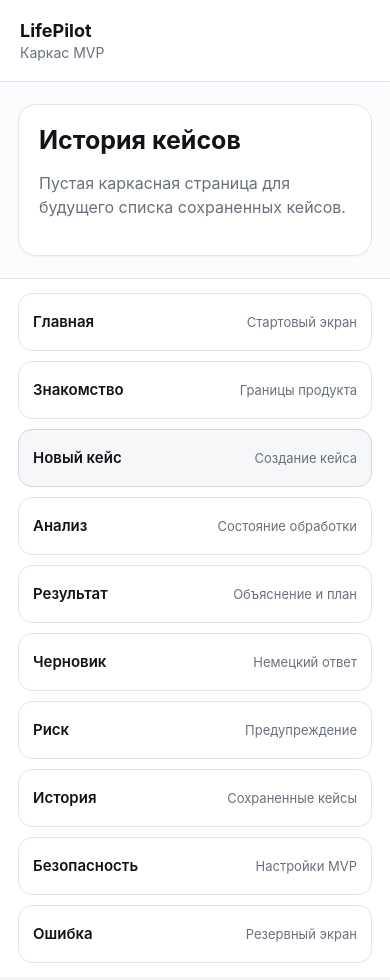
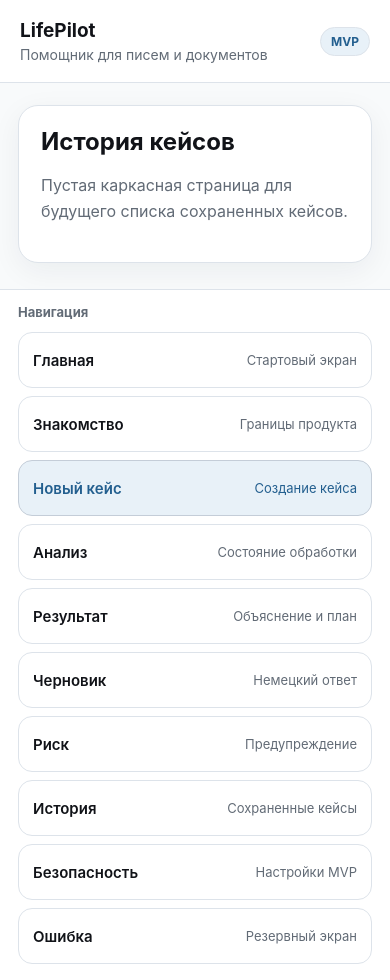
Before and after one commit to Dezus13/Lifepilot, a Next.js app: page /history in a window 390 px wide. Built offline with nearby package versions, Linux system fonts and the light colour scheme.

Commit message:
ui: improve mobile-first design system

```diff
--- a/app/components/MainNavigation.tsx
+++ b/app/components/MainNavigation.tsx
@@ -16,6 +16,7 @@ const links = [
 export function MainNavigation() {
   return (
     <nav className="mobile-navigation" aria-label="Основная навигация">
+      <p className="navigation-title">Навигация</p>
       {links.map((link) => (
         <Link
           className={link.primary ? "nav-link nav-link-primary" : "nav-link"}
--- a/app/components/MobileShell.tsx
+++ b/app/components/MobileShell.tsx
@@ -10,10 +10,11 @@ export function MobileShell({ children }: MobileShellProps) {
     <main className="mobile-shell">
       <div className="mobile-frame">
         <header className="mobile-header">
-          <div>
+          <div className="mobile-brand">
             <p className="mobile-kicker">LifePilot</p>
-            <p className="mobile-header-text">Каркас MVP</p>
+            <p className="mobile-header-text">Помощник для писем и документов</p>
           </div>
+          <span className="mobile-stage">MVP</span>
         </header>
         <section className="mobile-content">{children}</section>
         <MainNavigation />
--- a/app/globals.css
+++ b/app/globals.css
@@ -1,14 +1,17 @@
 :root {
   color-scheme: light;
-  --background: #f3f5f7;
-  --frame: #fbfcfd;
+  --background: #eef2f5;
+  --frame: #f8fafb;
   --surface: #ffffff;
-  --surface-muted: #f5f7f9;
+  --surface-muted: #f2f5f7;
   --text: #111318;
-  --text-muted: #69717d;
-  --line: #e1e5ea;
-  --line-strong: #cfd6df;
-  --accent: #1f5f8b;
+  --text-muted: #626b76;
+  --line: #dde3ea;
+  --line-strong: #c4cdd8;
+  --accent: #235f8f;
+  --accent-soft: #e8f1f8;
+  --focus: #8bbce0;
+  --shadow: 0 18px 50px rgba(20, 31, 44, 0.08);
 }
 
 * {
@@ -24,8 +27,9 @@ body {
 body {
   background: var(--background);
   color: var(--text);
-  font-family: Inter, Arial, Helvetica, sans-serif;
+  font-family: Inter, ui-sans-serif, system-ui, -apple-system, BlinkMacSystemFont, "Segoe UI", sans-serif;
   text-rendering: optimizeLegibility;
+  -webkit-font-smoothing: antialiased;
 }
 
 a {
@@ -37,6 +41,7 @@ a {
   display: flex;
   min-height: 100vh;
   min-height: 100dvh;
+  padding: 0;
   justify-content: center;
   background: var(--background);
 }
@@ -52,14 +57,22 @@ a {
 }
 
 .mobile-header {
+  display: flex;
+  align-items: center;
+  justify-content: space-between;
+  gap: 16px;
   border-bottom: 1px solid var(--line);
   padding: calc(18px + env(safe-area-inset-top)) 20px 18px;
   background: var(--surface);
 }
 
+.mobile-brand {
+  min-width: 0;
+}
+
 .mobile-content p {
   color: var(--text-muted);
-  line-height: 1.5;
+  line-height: 1.6;
 }
 
 .mobile-kicker,
@@ -70,7 +83,7 @@ a {
 
 .mobile-kicker {
   color: var(--text);
-  font-size: 18px;
+  font-size: 19px;
   font-weight: 700;
   letter-spacing: 0;
 }
@@ -80,29 +93,47 @@ a {
   font-size: 14px;
 }
 
+.mobile-stage {
+  flex: 0 0 auto;
+  border: 1px solid var(--line);
+  border-radius: 999px;
+  padding: 6px 10px;
+  color: var(--accent);
+  background: var(--accent-soft);
+  font-size: 12px;
+  font-weight: 700;
+}
+
 .mobile-title {
   margin: 0;
-  font-size: 25px;
+  font-size: 24px;
   line-height: 1.2;
   letter-spacing: 0;
 }
 
 .mobile-content {
   flex: 1;
-  padding: 22px 18px;
+  padding: 22px 18px 26px;
 }
 
 .mobile-navigation {
   display: grid;
-  gap: 10px;
+  gap: 8px;
   border-top: 1px solid var(--line);
   background: var(--surface);
-  padding: 14px 18px calc(14px + env(safe-area-inset-bottom));
+  padding: 14px 18px calc(16px + env(safe-area-inset-bottom));
+}
+
+.navigation-title {
+  margin: 0 0 4px;
+  color: var(--text-muted);
+  font-size: 13px;
+  font-weight: 700;
 }
 
 .nav-link {
   display: flex;
-  min-height: 58px;
+  min-height: 56px;
   align-items: center;
   justify-content: space-between;
   gap: 16px;
@@ -113,6 +144,7 @@ a {
   background: var(--surface);
   font-size: 15px;
   font-weight: 600;
+  transition: border-color 120ms ease, background-color 120ms ease, transform 120ms ease;
 }
 
 .nav-link small {
@@ -122,23 +154,89 @@ a {
   text-align: right;
 }
 
+.nav-link:hover {
+  border-color: var(--line-strong);
+  background: var(--surface-muted);
+}
+
+.nav-link:active {
+  transform: translateY(1px);
+}
+
+.nav-link:focus-visible {
+  outline: 3px solid var(--focus);
+  outline-offset: 2px;
+}
+
 .nav-link-primary {
+  border-color: var(--line-strong);
+  background: var(--accent-soft);
+  color: var(--accent);
+}
+
+.nav-link-primary small {
+  color: var(--accent);
+}
+
+.button {
+  display: inline-flex;
+  min-height: 44px;
+  align-items: center;
+  justify-content: center;
+  border: 1px solid var(--accent);
+  border-radius: 14px;
+  padding: 10px 14px;
+  color: #ffffff;
+  background: var(--accent);
+  font: inherit;
+  font-weight: 700;
+}
+
+.button:hover {
+  background: #1b557f;
+}
+
+.button:active {
+  transform: translateY(1px);
+}
+
+.button:focus-visible {
+  outline: 3px solid var(--focus);
+  outline-offset: 2px;
+}
+
+.button-secondary {
+  border-color: var(--line);
+  color: var(--text);
+  background: var(--surface);
+}
+
+.button-secondary:hover {
   border-color: var(--line-strong);
   background: var(--surface-muted);
 }
 
 .placeholder-panel {
   border: 1px solid var(--line);
-  border-radius: 18px;
+  border-radius: 20px;
   background: var(--surface);
-  padding: 20px;
-  box-shadow: 0 1px 2px rgba(17, 19, 24, 0.04);
+  padding: 22px;
+  box-shadow: 0 8px 30px rgba(20, 31, 44, 0.06);
 }
 
 @media (min-width: 720px) {
+  .mobile-shell {
+    padding: 24px 0;
+  }
+
   .mobile-frame {
     max-width: 480px;
+    min-height: calc(100vh - 48px);
+    min-height: calc(100dvh - 48px);
     border-left: 1px solid var(--line);
     border-right: 1px solid var(--line);
+    border-radius: 28px;
+    overflow: hidden;
+    box-shadow: var(--shadow);
   }
 }
```
